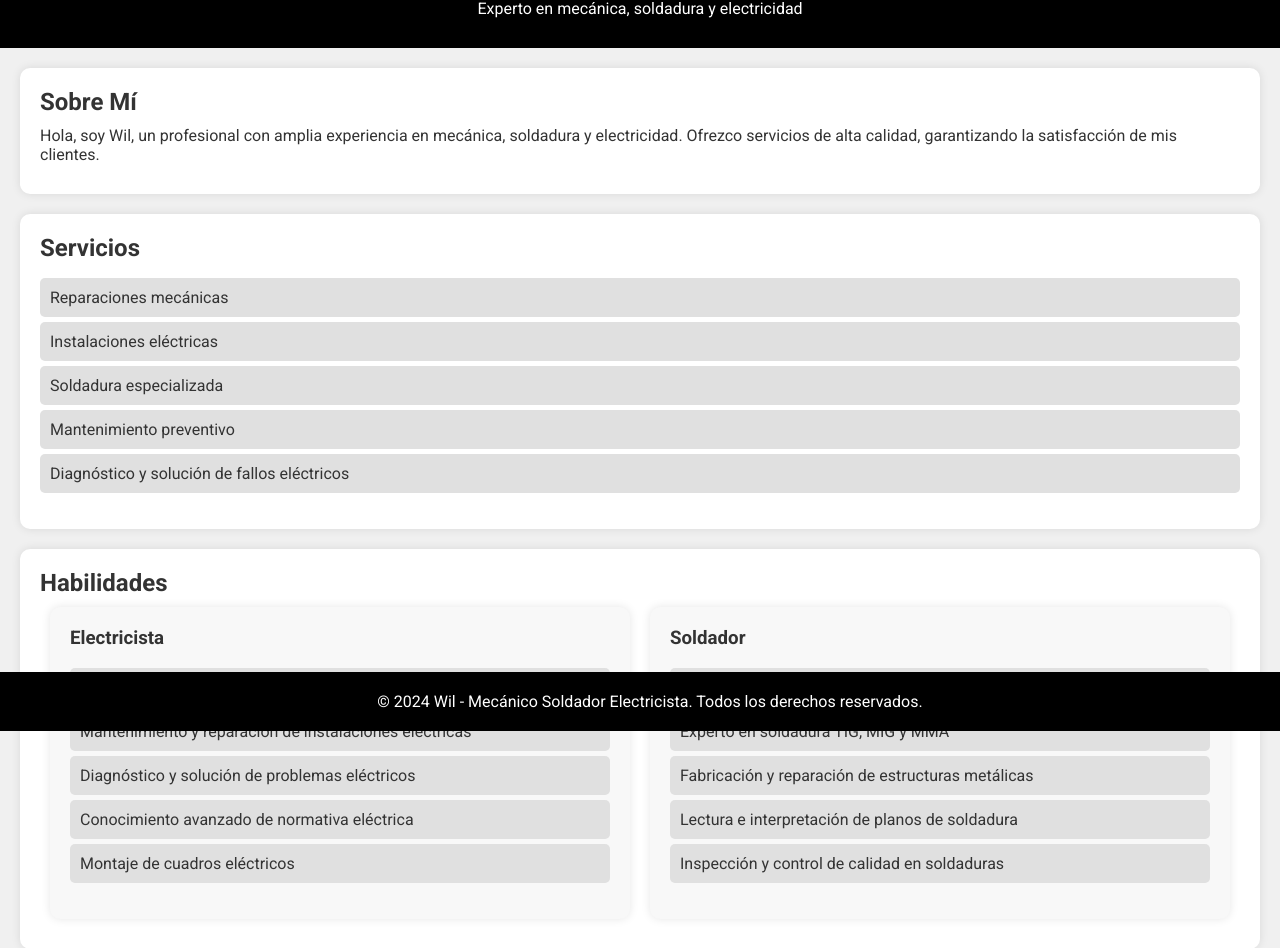
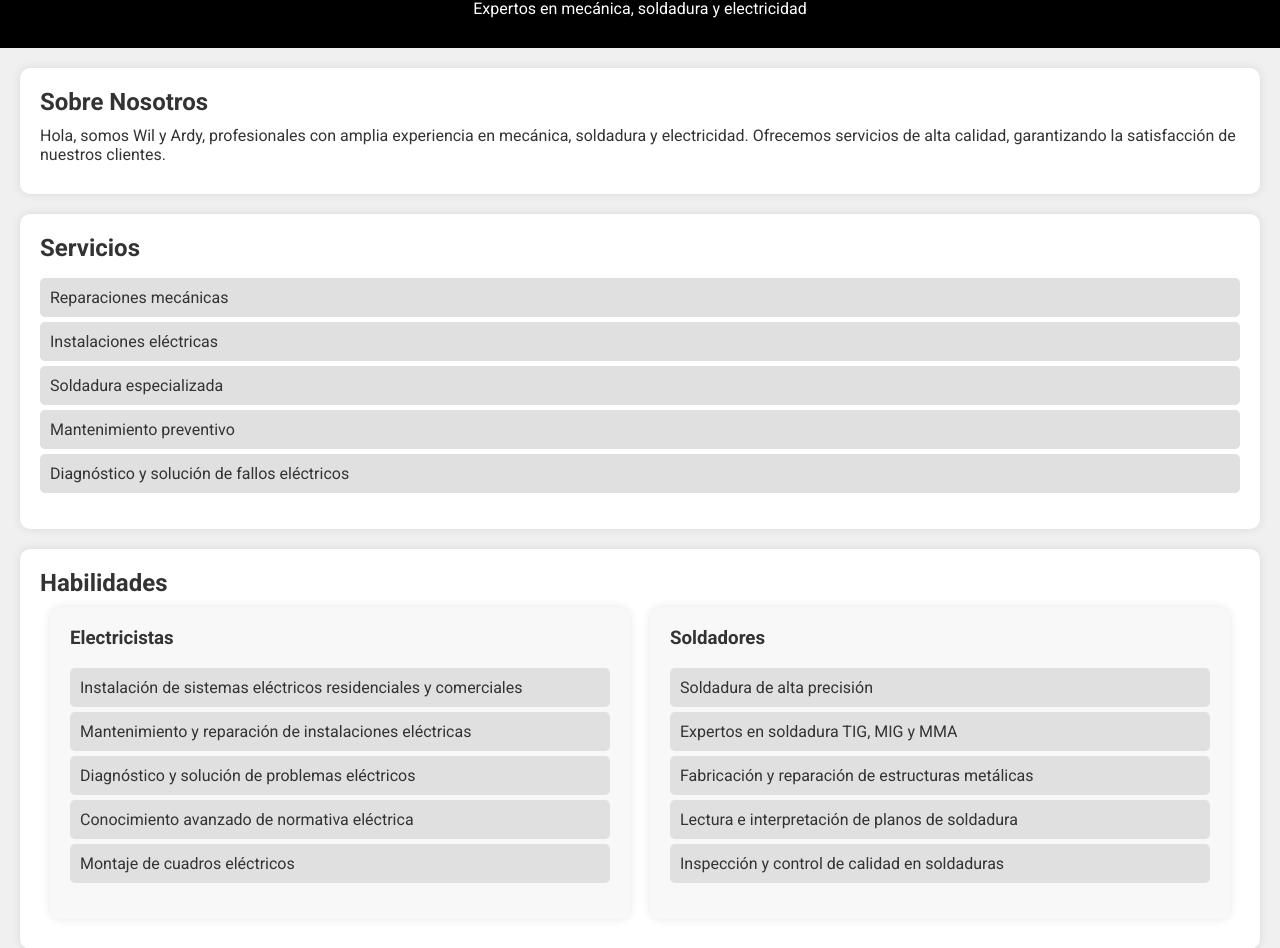
Before and after one commit to RoValladares/Servicio-profesional, a plain HTML site: page index.html in a window 1280 px wide. Shown: the part 69-1017 px from the top of the page. Drawn offline with Linux system fonts and the light colour scheme.

Commit message:
arreglos del footer

```diff
--- a/index.html
+++ b/index.html
@@ -3,20 +3,20 @@
 <head>
     <meta charset="UTF-8">
     <meta name="viewport" content="width=device-width, initial-scale=1.0">
-    <title>Wil - Mecánico Soldador Electricista</title>
+    <title>Wil y Ardy - Mecánicos Soldadores Electricistas</title>
     <link rel="stylesheet" href="styles.css">
     <link href="https://fonts.googleapis.com/css2?family=Roboto:wght@400;700&display=swap" rel="stylesheet">
     <script defer src="script.js"></script>
 </head>
 <body>
     <header>
-        <h1>Wil - Mecánico Soldador Electricista</h1>
-        <p>Experto en mecánica, soldadura y electricidad</p>
+        <h1>Wil y Ardy - Mecánicos Soldadores Electricistas</h1>
+        <p>Expertos en mecánica, soldadura y electricidad</p>
     </header>
 
     <section id="about">
-        <h2>Sobre Mí</h2>
-        <p>Hola, soy Wil, un profesional con amplia experiencia en mecánica, soldadura y electricidad. Ofrezco servicios de alta calidad, garantizando la satisfacción de mis clientes.</p>
+        <h2>Sobre Nosotros</h2>
+        <p>Hola, somos Wil y Ardy, profesionales con amplia experiencia en mecánica, soldadura y electricidad. Ofrecemos servicios de alta calidad, garantizando la satisfacción de nuestros clientes.</p>
     </section>
 
     <section id="services">
@@ -34,7 +34,7 @@
         <h2>Habilidades</h2>
         <div class="skills-container">
             <div class="skill">
-                <h3>Electricista</h3>
+                <h3>Electricistas</h3>
                 <ul>
                     <li>Instalación de sistemas eléctricos residenciales y comerciales</li>
                     <li>Mantenimiento y reparación de instalaciones eléctricas</li>
@@ -44,10 +44,10 @@
                 </ul>
             </div>
             <div class="skill">
-                <h3>Soldador</h3>
+                <h3>Soldadores</h3>
                 <ul>
                     <li>Soldadura de alta precisión</li>
-                    <li>Experto en soldadura TIG, MIG y MMA</li>
+                    <li>Expertos en soldadura TIG, MIG y MMA</li>
                     <li>Fabricación y reparación de estructuras metálicas</li>
                     <li>Lectura e interpretación de planos de soldadura</li>
                     <li>Inspección y control de calidad en soldaduras</li>
@@ -57,7 +57,7 @@
     </section>
 
     <section id="contact">
-        <h2>Contactar a Wil</h2>
+        <h2>Contactar a Wil y Ardy</h2>
         <form id="contactForm">
             <label for="name">Nombre:</label>
             <input type="text" id="name" name="name" required>
@@ -70,11 +70,11 @@
 
             <button type="submit">Enviar</button>
         </form>
-        <p id="confirmationMessage" class="hidden">¡Gracias por tu mensaje! Wil se pondrá en contacto contigo pronto.</p>
+        <p id="confirmationMessage" class="hidden">¡Gracias por tu mensaje! Wil y Ardy se pondrán en contacto contigo pronto.</p>
     </section>
 
     <footer>
-        <p>&copy; 2024 Wil - Mecánico Soldador Electricista. Todos los derechos reservados.</p>
+        <p>&copy; 2024 Wil y Ardy - Mecánicos Soldadores Electricistas. Todos los derechos reservados.</p>
     </footer>
 </body>
 </html>
--- a/script.js
+++ b/script.js
@@ -5,7 +5,7 @@ document.getElementById('contactForm').addEventListener('submit', function(event
     const email = document.getElementById('email').value;
     const message = document.getElementById('message').value;
 
-    document.getElementById('confirmationMessage').textContent = `¡Gracias, ${name}! Hemos recibido tu mensaje: "${message}". Wil se pondrá en contacto contigo en ${email} pronto.`;
+    document.getElementById('confirmationMessage').textContent = `¡Gracias, ${name}! Hemos recibido tu mensaje: "${message}". Wil y Ardy se pondrán en contacto contigo en ${email} pronto.`;
     document.getElementById('confirmationMessage').classList.remove('hidden');
 
     // Clear the form
--- a/styles.css
+++ b/styles.css
@@ -79,9 +79,7 @@ footer {
     color: #fff;
     text-align: center;
     padding: 10px;
-    position: fixed;
-    width: 100%;
-    bottom: 0;
+    margin-top: 20px;
 }
 
 .skills-container {
```
